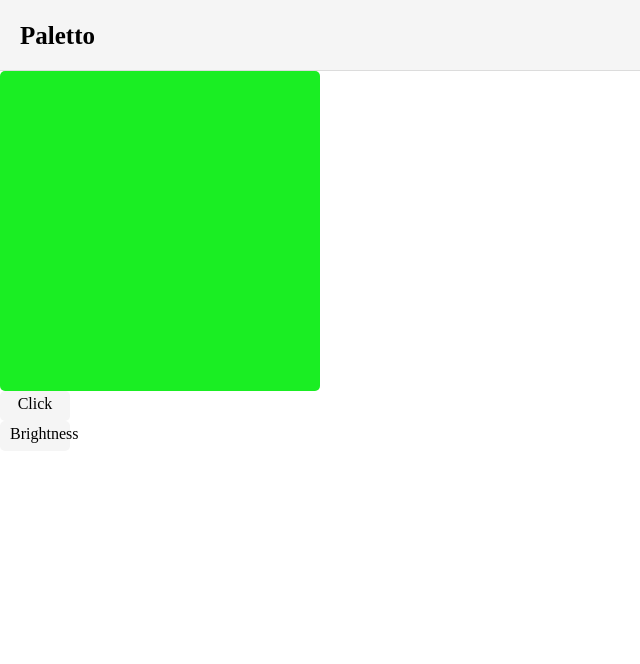
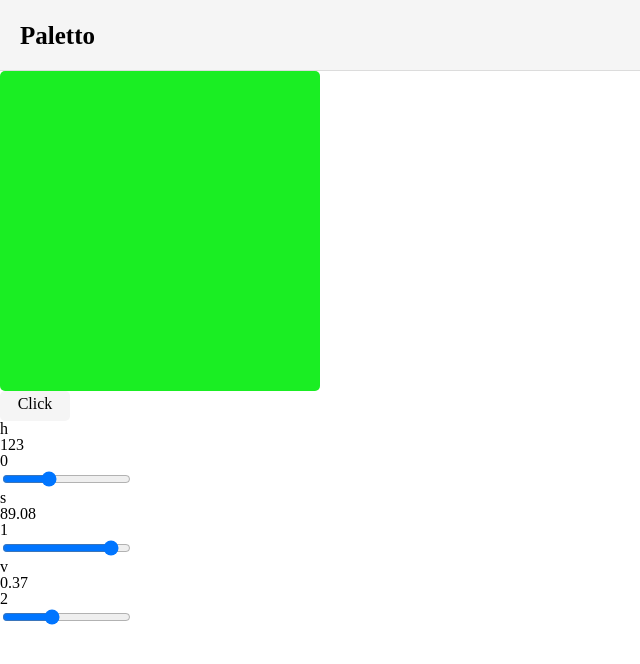
Before and after one commit to pengooseDev/paletto, a React (Create React App) app: page / in a window 1280 px wide. Shown: the top 664 px of the page, without its empty margins (0-640 px from the left). Built offline with nearby package versions, Linux system fonts and the light colour scheme.

Commit message:
feat: set HSV

```diff
--- a/src/Components/GenerateColor.tsx
+++ b/src/Components/GenerateColor.tsx
@@ -3,6 +3,7 @@ import { useRecoilState } from "recoil";
 import { paletteAtom, generateColorAtom, TColor, THSV } from "../atoms";
 import { generateColor } from "../handler/colorHandler";
 import { useEffect } from "react";
+import { HSV } from "../handler/HSV";
 
 const ColorBox = styled.div<{ bgColor: TColor }>`
     background: ${(props) => {
@@ -35,6 +36,12 @@ const Button = styled.div`
     }
 `;
 
+const ColorData = styled.div`
+    width: 100px;
+    height: 100px;
+    border-radius: 3px;
+`;
+
 const GenerateColorBox = () => {
     const [palette, setpalette] = useRecoilState(paletteAtom);
     const [color, setColor] = useRecoilState(generateColorAtom);
@@ -45,7 +52,47 @@ const GenerateColorBox = () => {
             return newColor;
         });
     };
+    // H(Hue; 색조), S(Saturation; 채도), V(Value; 명도)
+    const hsvData = HSV(color);
 
+    const brightness = () => {};
+    const colorfulness = () => {};
+
+    useEffect(() => {
+        randomPicker();
+    }, []);
+
+    const changeHandler = () => {
+        console.log(1);
+    };
+    return (
+        <>
+            <ColorBox bgColor={color}></ColorBox>
+            <Button onClick={randomPicker}>Click</Button>
+            <ColorData>
+                {Object.entries(hsvData).map((i, v) => (
+                    <div>
+                        <div>{i[0]}</div>
+                        <div>{i[1]}</div>
+                        <div>{v}</div>
+                        <input
+                            type="range"
+                            max={
+                                v === 0 ? 360 : v === 1 ? 100 : v === 2 ? 1 : 1
+                            }
+                            value={i[1]}
+                        ></input>
+                    </div>
+                ))}
+            </ColorData>
+        </>
+    );
+};
+// 0 : Red, 120 : Green, 240 : Blue
+
+export default GenerateColorBox;
+
+/*
     const randomize = () => {
         setColor((prev) => {
             const prevColor = [...prev];
@@ -61,61 +108,4 @@ const GenerateColorBox = () => {
             return returnColor;
         });
     };
-
-    // RGB -> HSV convert fomula : https://www.had2know.org/technology/hsv-rgb-conversion-formula-calculator.html
-    // H(Hue; 색조), S(Saturation; 채도), V(Value; 명도)
-    const HSV = (color: TColor): THSV => {
-        if (!color[0] || !color[1] || !color[2]) return [0, 0, 0]; //undefined exception
-        const r = color[0] / 255;
-        const g = color[1] / 255;
-        const b = color[2] / 255;
-
-        // V(value) : 밝기.
-        const max = Math.max(r, g, b);
-        const min = Math.min(r, g, b);
-
-        let h,
-            s,
-            l = (max + min) / 2;
-
-        if (max == min) {
-            h = s = 0; // achromatic
-        } else {
-            var d = max - min;
-            s = l > 0.5 ? d / (2 - max - min) : d / (max + min);
-
-            switch (max) {
-                case r:
-                    h = (g - b) / d + (g < b ? 6 : 0);
-                    break;
-                case g:
-                    h = (b - r) / d + 2;
-                    break;
-                case b:
-                    h = (r - g) / d + 4;
-                    break;
-            }
-
-            h = h !== 0 && h !== undefined ? h / 6 : 0;
-        }
-
-        return [h, s, l];
-    };
-
-    const brightness = () => {};
-    const colorfulness = () => {};
-
-    useEffect(() => {
-        randomPicker();
-    }, []);
-
-    return (
-        <>
-            <ColorBox bgColor={color}></ColorBox>
-            <Button onClick={randomPicker}>Click</Button>
-            <Button onClick={brightness}>Brightness</Button>
-        </>
-    );
-};
-
-export default GenerateColorBox;
+ */
--- a/src/atoms.ts
+++ b/src/atoms.ts
@@ -14,4 +14,8 @@ export const generateColorAtom = atom<TColor>({
 });
 
 /* HSV */
-export type THSV = [number, number, number];
+export type THSV = {
+    h: number;
+    s: number;
+    v: number;
+};
--- /dev/null
+++ b/src/handler/HSV.ts
@@ -0,0 +1,63 @@
+import { TColor, THSV } from "../atoms";
+
+// RGB -> HSV convert fomula : https://www.had2know.org/technology/hsv-rgb-conversion-formula-calculator.html
+// H(Hue; 색조), S(Saturation; 채도), V(Value; 명도)
+export const HSV = (color: TColor): THSV => {
+    if (!color[0] || !color[1] || !color[2])
+        return {
+            h: 0,
+            s: 0,
+            v: 0,
+        }; //undefined exception
+    const r = color[0] / 255;
+    const g = color[1] / 255;
+    const b = color[2] / 255;
+
+    let rabs,
+        gabs,
+        babs,
+        rr,
+        gg,
+        bb,
+        h,
+        s,
+        v: number,
+        diff: number,
+        diffc,
+        percentRoundFn;
+    rabs = r / 255;
+    gabs = g / 255;
+    babs = b / 255;
+    v = Math.max(rabs, gabs, babs);
+    diff = v - Math.min(rabs, gabs, babs);
+    diffc = (c: number) => (v - c) / 6 / diff + 1 / 2;
+    percentRoundFn = (num: number) => Math.round(num * 100) / 100;
+    if (diff == 0) {
+        h = s = 0;
+    } else {
+        s = diff / v;
+        rr = diffc(rabs);
+        gg = diffc(gabs);
+        bb = diffc(babs);
+
+        if (rabs === v) {
+            h = bb - gg;
+        } else if (gabs === v) {
+            h = 1 / 3 + rr - bb;
+        } else if (babs === v) {
+            h = 2 / 3 + gg - rr;
+        }
+        h = h ? h : (h = 0);
+
+        if (h < 0) {
+            h += 1;
+        } else if (h > 1) {
+            h -= 1;
+        }
+    }
+    return {
+        h: Math.round(h * 360),
+        s: percentRoundFn(s * 100),
+        v: percentRoundFn(v * 100),
+    };
+};
```
